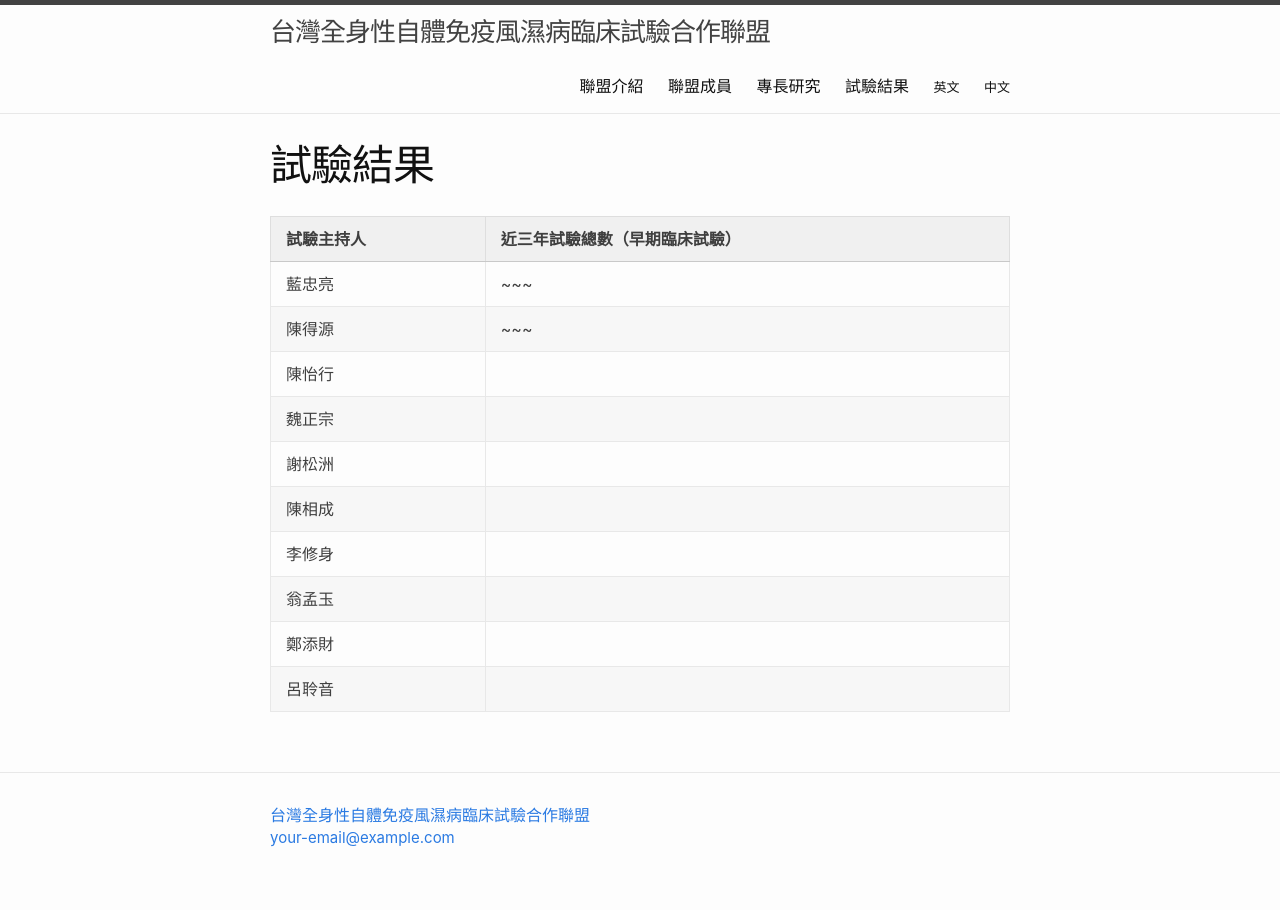
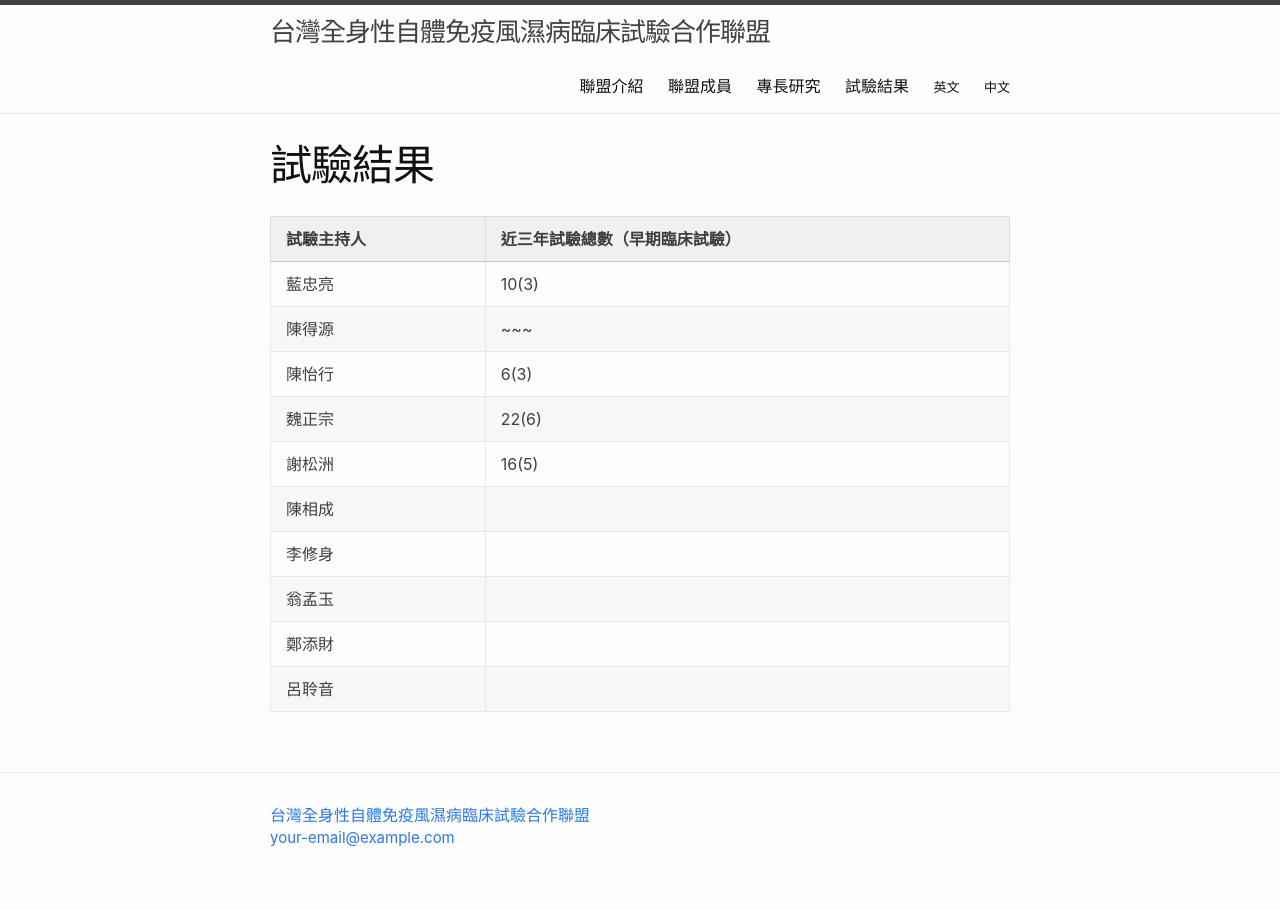
Before and after one commit to tctc-sard/tctc-sard, a Jekyll site: the page built from zh-TW/results.md, in a window 1280 px wide. Built offline with Jekyll 4.4.1, drawn with Linux system fonts in a browser that asks for light colours.

Commit message:
Update results.

```diff
--- a/zh-TW/results.md
+++ b/zh-TW/results.md
@@ -8,11 +8,11 @@ ref: results
 
 試驗主持人 | 近三年試驗總數（早期臨床試驗）
 --- | ---
-藍忠亮 | ~~~
+藍忠亮 | 10(3)
 陳得源 | ~~~
-陳怡行 |
-魏正宗 |
-謝松洲 |
+陳怡行 | 6(3)
+魏正宗 | 22(6)
+謝松洲 | 16(5)
 陳相成 |
 李修身 |
 翁孟玉 |
```
